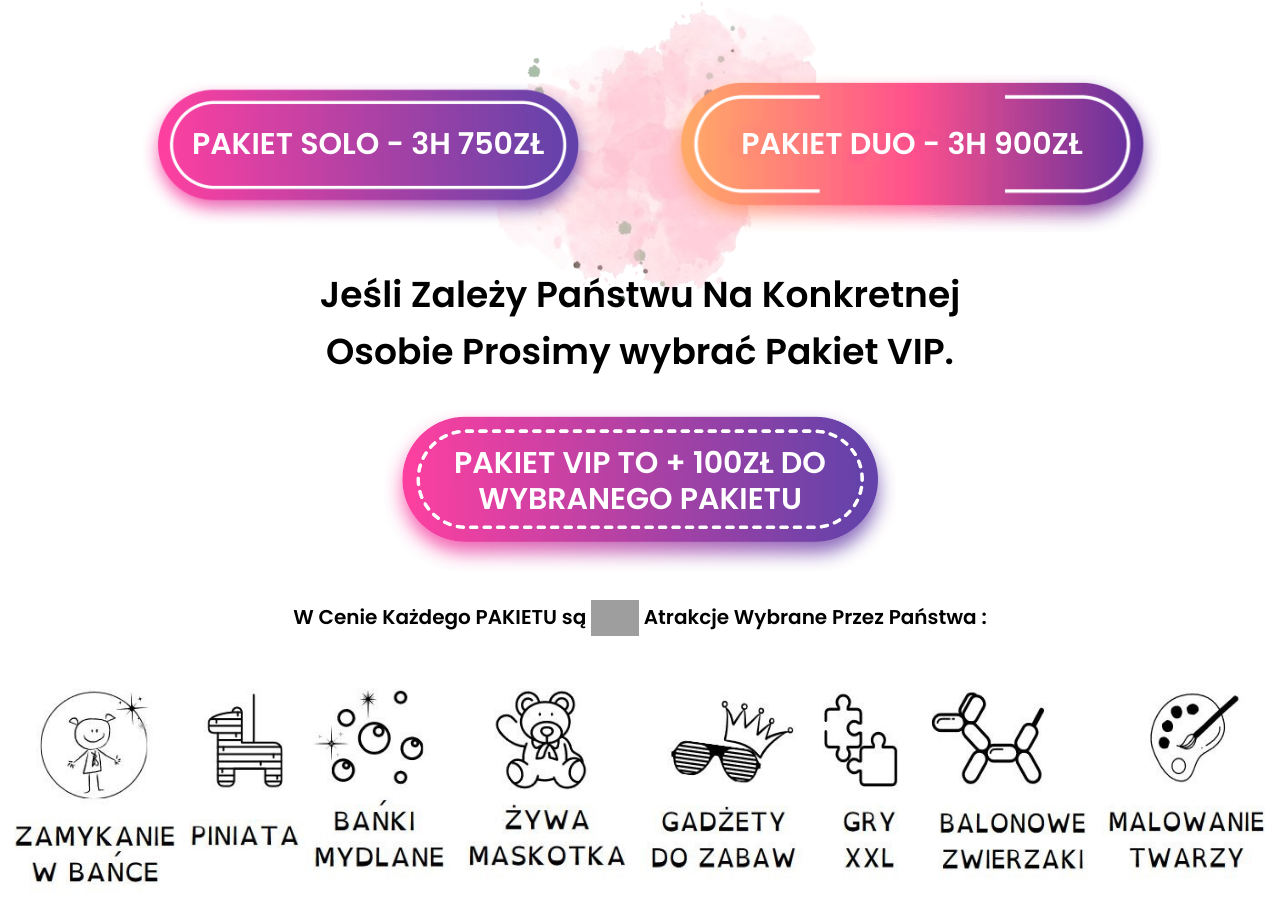
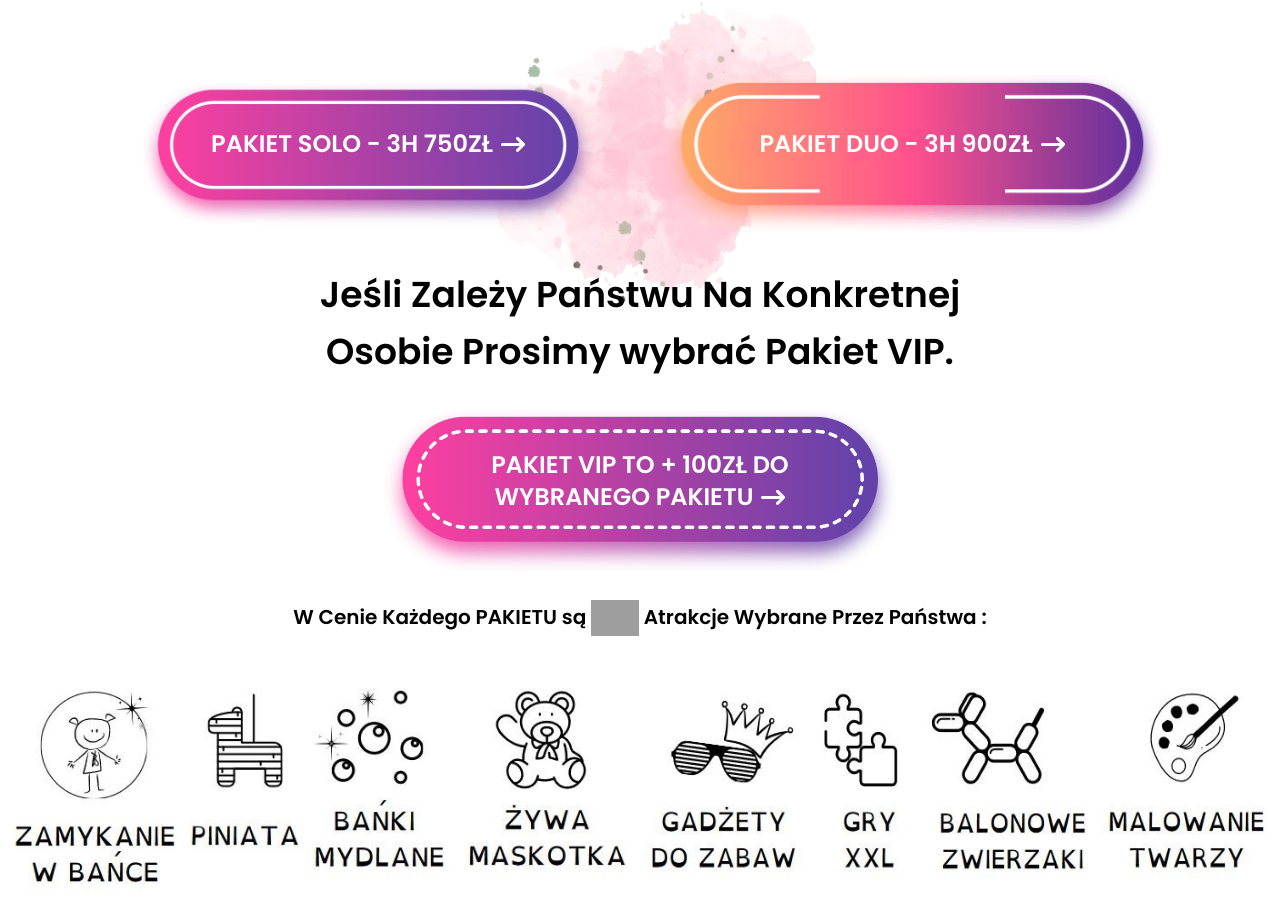
Before and after one commit to Desparion7/Przebieranka, a Next.js app: page /uroczystosci-prywatne/wesela in a window 1280 px wide. Shown: the part 1660-2568 px from the top of the page. Built offline with nearby package versions, Linux system fonts and the light colour scheme; grey boxes are pictures that could not be loaded.

Commit message:
add new pack descriptions

```diff
--- a/src/app/uroczystosci-prywatne/chrzciny/page.tsx
+++ b/src/app/uroczystosci-prywatne/chrzciny/page.tsx
@@ -2,30 +2,30 @@
 import Image from 'next/image';
 import React, { useState } from 'react';
 import PackagePopup from '../popup';
-import Link from 'next/link';
+import { FaArrowRightLong } from "react-icons/fa6";
 import AttractionsPriceList from '../_components/attractions-price-list';
 
 const ChristeningPage = () => {
 	const [activePackage, setActivePackage] = useState<string | null>(null);
 	return (
 		<section className='relative xl:mb-5 overflow-hidden pb-10 sm:container mx-auto'>
-			<div className='flex flex-col xl:flex-row xl:gap-10 justify-center items-center xl:mt-10 lg:text-3xl 2xl:text-4xl text-center relative top-[-1rem]'>
+			<div className='flex flex-col xl:flex-row xl:gap-10 justify-center items-center mt-10 lg:text-3xl 2xl:text-4xl text-center relative top-[-1rem]'>
 				<Image
 					src='/uroczystości prywatne/chrzciny/chrzciny.png'
-					alt='małe dziecko w papierowym ksozyku z plasteliny'
-					width={1000}
-					height={1000}
+					alt='małe dziecko w papierowym koszyku z plasteliny'
+					width={833}
+					height={639}
 					priority
 					className='p-2 custom:p-0 w-[16rem] sm:w-[32rem] xl:w-[36rem] rotate-[-2deg]'
 				/>
-				<div className='flex justify-center items-center'>
+				<div className='flex justify-center items-center my-[3rem] sm:my-0'>
 					<Image
 						src='/uroczystości prywatne/chrzciny/pakiet-tło.png'
 						alt=''
 						width={585}
 						height={384}
 						priority
-						className='z-[-1] w-full sm:w-[26rem] lg:w-[32rem] my-5 lg:my-0'
+						className='hidden sm:inline z-[-1] w-full sm:w-[26rem] lg:w-[32rem] my-5 lg:my-0'
 					/>
 					<div className='absolute flex justify-center w-[70%] lg:w-[330px] font-semibold'>
 						<p className='text-xl lg:text-3xl'>
@@ -70,7 +70,7 @@ const ChristeningPage = () => {
 						dla zróżnicowanej grupy wiekowej . Oferta idealnie
 						nadaje się również dla małej grupy dzieci z użyciem
 						wielu ciekawych gadżetów i sprzętu animacyjnego takiego
-						jak chusta, tunel, kulki, piłki,lina, hulahopy, rurki
+						jak chusta, tunel, kulki, piłki, lina, hulahopy, rurki
 						konstrukcyjne.
 					</p>
 				</div>
@@ -79,7 +79,7 @@ const ChristeningPage = () => {
 				<button
 					className='relative cursor-pointer hover:scale-105 transition-all duration-300  flex justify-center items-center'
 					onClick={() => {
-						setActivePackage('1 Animator');
+						setActivePackage('1 Animator chrzciny');
 					}}
 				>
 					<Image
@@ -89,8 +89,11 @@ const ChristeningPage = () => {
 						alt='button'
 						className='w-[32rem]'
 					/>
-					<p className='absolute translate-y-[-0.4rem] xl:translate-y-[-0.6rem] text-center w-full uppercase text-white text-md custom450:text-2xl sm:text-lg xl:text-3xl font-semibold'>
+					<p className='absolute translate-y-[-0.4rem] xl:translate-y-[-0.6rem] text-center w-full uppercase text-white text-lg custom450:text-2xl sm:text-lg xl:text-3xl font-semibold flex justify-center gap-3'>
 						1 Animator - 230zł/h
+						<span className='text-white text-lg sm:text-2xl flex items-center'>
+							<FaArrowRightLong />
+						</span>
 					</p>
 				</button>
 				<Image
@@ -102,7 +105,7 @@ const ChristeningPage = () => {
 					className='absolute z-[-2] top-[-4rem]  w-[10rem] sm:w-[24rem]'
 				/>
 			</div>
-			<div className='flex justify-center items-center flex-col'>
+			<div className='flex justify-center items-center flex-col mx-1'>
 				<p
 					className='text-center text-xl  lg:text-4xl font-semibold lg:w-[60%]'
 					style={{
--- a/src/app/uroczystosci-prywatne/popup.tsx
+++ b/src/app/uroczystosci-prywatne/popup.tsx
@@ -1,28 +1,6 @@
 import React from 'react';
 import { motion, AnimatePresence } from 'framer-motion';
-
-const packagesInfo = [
-	{
-		packageName: 'Pakiet Solo',
-		packageDescription:
-			'Pakiet Solo zawiera 1 animatora który poprowadzi wszelkie zabawy dla dzieci. Pakiet solo jest pakietem podstawowym przystosowanym idealnie dla każdej grupy wiekowej dzieci oraz na każdy teren. Animator zorganizuje szalone zabawy, zatańczy z dziećmi na Parkiecie a nawet zaciekawi rozmową i przygotuje z dziećmi Niespodziankę dla Pary Młodej.',
-	},
-	{
-		packageName: 'Pakiet Duo',
-		packageDescription:
-			'Pakiet Duo Zawiera Animatora prowadzącego i Pomocnika. Ten Pakiet idealnie sprawdza się dla dużej grupy dzieci lub kiedy jest ogromna rozbieżność wiekowa w grupie. Równie fantastycznie w Pakiecie DUO sprawdza się Maskotka gdyż pomocnik przebiera się za Postać z Bajki a Animator poprowadzi Zabawy z Maskotką.',
-	},
-	{
-		packageName: 'Pakiet VIP',
-		packageDescription:
-			'Pakiet VIP to Personalne zaproszenie Wybranej PATRYCJI na Państwa Imprezę Lub wybranie innego ulubionego Animatora nawet w bardzo oblegane i rozchwytywane terminy. Wybierając Pakiet Vip otrzymują Państwo gwarancję obecności wybranej Osoby oraz niespodziankę od Animatora specjalnie dla dzieci.',
-	},
-	{
-		packageName: '1 Animator',
-		packageDescription:
-			'Pakiet 1 Animator to jak nazwa wskazuje wynajęcie jednego animatora za podaną stawkę godzinową. W danej cenie jest 1 atrakcja do wyboru z podanych na stronie ',
-	},
-];
+import { packagesInfo } from '@/lib/packt-description';
 
 type PackagePopupType = {
 	setActivePackage: React.Dispatch<React.SetStateAction<string | null>>;
--- a/src/app/uroczystosci-prywatne/wesela/page.tsx
+++ b/src/app/uroczystosci-prywatne/wesela/page.tsx
@@ -3,6 +3,7 @@ import Image from 'next/image';
 import React, { useState } from 'react';
 import PackagePopup from '../popup';
 import AttractionsPriceList from '../_components/attractions-price-list';
+import { FaArrowRightLong } from 'react-icons/fa6';
 
 const WeddingPage = () => {
 	const [activePackage, setActivePackage] = useState<string | null>(null);
@@ -88,8 +89,11 @@ const WeddingPage = () => {
 						alt='button'
 						className='w-[32rem]'
 					/>
-					<p className='absolute translate-y-[-0.4rem] xl:translate-y-[-0.6rem] text-center w-full uppercase text-white text-md custom450:text-2xl sm:text-lg xl:text-3xl font-semibold'>
+					<p className='flex justify-center gap-2 absolute translate-y-[-0.4rem] xl:translate-y-[-0.6rem] text-center w-full uppercase text-white text-md custom450:text-2xl sm:text-lg xl:text-2xl font-semibold'>
 						Pakiet solo - 3H 750zł{' '}
+						<span className='flex items-center'>
+							<FaArrowRightLong />
+						</span>
 					</p>
 				</button>
 				<button
@@ -105,8 +109,11 @@ const WeddingPage = () => {
 						alt='button'
 						className='w-[32rem]'
 					/>
-					<p className='absolute translate-y-[-0.3rem] xl:translate-y-[-0.6rem] text-center w-full uppercase text-white text-lg custom450:text-2xl sm:text-lg xl:text-3xl font-semibold'>
+					<p className='flex justify-center gap-2 absolute translate-y-[-0.3rem] xl:translate-y-[-0.6rem] text-center w-full uppercase text-white text-lg custom450:text-2xl sm:text-lg xl:text-2xl font-semibold'>
 						Pakiet duo - 3H 900zł
+						<span className='flex items-center'>
+							<FaArrowRightLong />
+						</span>
 					</p>
 				</button>
 				<Image
@@ -141,9 +148,11 @@ const WeddingPage = () => {
 						alt='button'
 						className='w-[32rem]'
 					/>
-					<p className='absolute translate-y-[-0.5rem] xl:translate-y-[-0.6rem] text-center w-full uppercase text-white text-md custom450:text-2xl sm:text-lg xl:text-3xl font-semibold mx-4 leading-5'>
+					<p className='absolute translate-y-[-0.5rem] xl:translate-y-[-0.6rem] text-center w-full uppercase text-white text-md custom450:text-2xl sm:text-lg xl:text-2xl font-semibold mx-4 leading-5'>
 						Pakiet VIP to + 100zł do
-						<span className='block'>wybranego pakietu </span>
+						<span className='flex justify-center items-center gap-2'>
+							wybranego pakietu <FaArrowRightLong />{' '}
+						</span>
 					</p>
 				</button>
 			</div>
--- /dev/null
+++ b/src/lib/packt-description.ts
@@ -0,0 +1,32 @@
+export const packagesInfo = [
+	{
+		packageName: 'Pakiet Solo',
+		packageDescription:
+			'Pakiet Solo zawiera 1 animatora który poprowadzi wszelkie zabawy dla dzieci. Pakiet solo jest pakietem podstawowym przystosowanym idealnie dla każdej grupy wiekowej dzieci oraz na każdy teren. Animator zorganizuje szalone zabawy, zatańczy z dziećmi na Parkiecie a nawet zaciekawi rozmową i przygotuje z dziećmi Niespodziankę dla Pary Młodej.',
+	},
+	{
+		packageName: 'Pakiet Duo',
+		packageDescription:
+			'Pakiet Duo Zawiera Animatora prowadzącego i Pomocnika. Ten Pakiet idealnie sprawdza się dla dużej grupy dzieci lub kiedy jest ogromna rozbieżność wiekowa w grupie. Równie fantastycznie w Pakiecie DUO sprawdza się Maskotka gdyż pomocnik przebiera się za Postać z Bajki a Animator poprowadzi Zabawy z Maskotką.',
+	},
+	{
+		packageName: 'Pakiet VIP',
+		packageDescription:
+			'Pakiet VIP to Personalne zaproszenie Wybranej PATRYCJI na Państwa Imprezę Lub wybranie innego ulubionego Animatora nawet w bardzo oblegane i rozchwytywane terminy. Wybierając Pakiet Vip otrzymują Państwo gwarancję obecności wybranej Osoby oraz niespodziankę od Animatora specjalnie dla dzieci.',
+	},
+	{
+		packageName: '1 Animator chrzciny',
+		packageDescription:
+			'Pakiet Zawiera 1 Animatora dla dzieci oraz wszelki sprzęt potrzebny do zabaw czy to w środku czy na zewnątrz. Możemy również poprowadzić zabawy tematyczne oraz przeprowadzić coś specjalnego dla wszystkich gości minimalny czas animacji to 2 godziny.',
+	},
+	{
+		packageName: '1 Animator komunia',
+		packageDescription:
+			'Pakiet Zawiera 1 Animatora dla dzieci oraz wszelki sprzęt potrzebny do zabawy czy to w środku czy na zewnątrz. Możemy również poprowadzić zabawy Muzyczne przywożąc własny głośnik. Minimalny czas animacji 2 godziny. ',
+	},
+	{
+		packageName: '1 Animator + pomocnik komunia',
+		packageDescription:
+			'Pakiet Zawiera Animatora prowadzącego oraz pomocnika który pomaga w zabawach, nakręca dzieci i wystąpi w Żywej Maskotce. W tym pakiecie robimy najwięcej zabaw i gier drużynowych oram przywozimy głośnik do zabaw muzycznych. Minimalny czas animacji to 2 godziny',
+	},
+];
```
Also changed, not shown: 1 other file (tests, documents, lock files or other folders).
